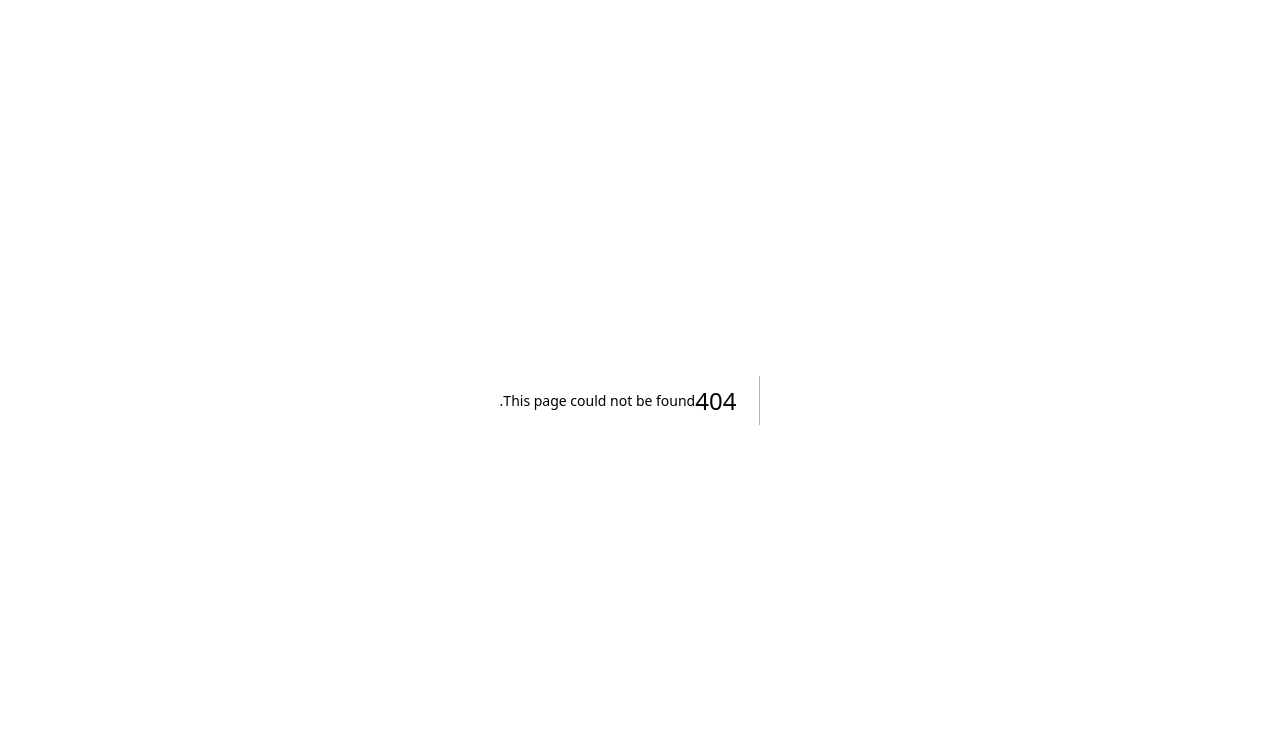
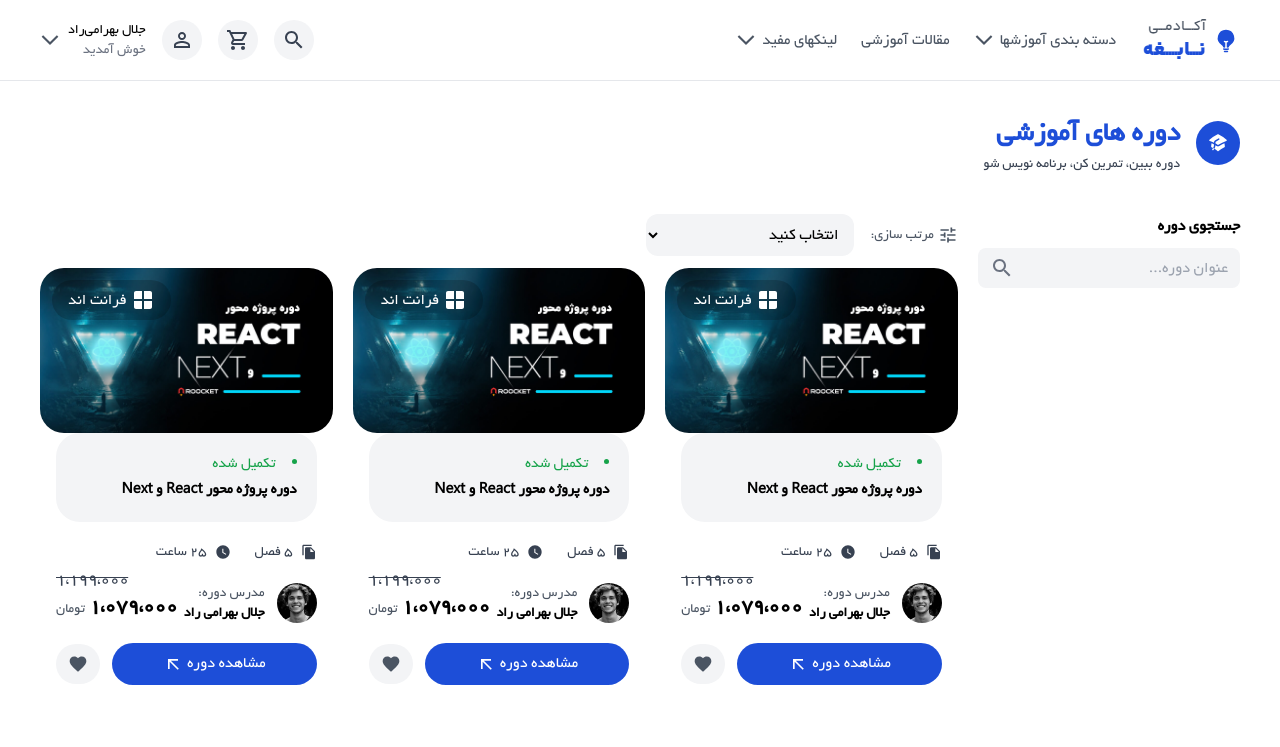
Before and after one commit to parsaes85/nabeghe, a Next.js app: page /courses in a window 1280 px wide. Before the commit this address had no page. Shown: the top 747 px of the page. Built offline with nearby package versions, Linux system fonts and the light colour scheme.

Commit message:
complete courses page except filters

```diff
--- /dev/null
+++ b/app/courses/page.js
@@ -0,0 +1,42 @@
+import React from "react";
+import Navbar from "@/components/modules/Navbar";
+import Footer from "@/components/modules/Footer";
+import Main from "@/components/templates/Courses/Main";
+
+function Courses() {
+  return (
+    <>
+      <Navbar />
+      <div className="mt-28 px-10">
+        <div className="flex gap-4 items-center">
+          <span className="bg-primaryBlue p-3 rounded-full">
+            <svg
+              xmlns="http://www.w3.org/2000/svg"
+              viewBox="0 0 20 20"
+              fill="currentColor"
+              className="w-5 h-5 fill-white"
+            >
+              <path
+                fillRule="evenodd"
+                d="M9.664 1.319a.75.75 0 0 1 .672 0 41.059 41.059 0 0 1 8.198 5.424.75.75 0 0 1-.254 1.285 31.372 31.372 0 0 0-7.86 3.83.75.75 0 0 1-.84 0 31.508 31.508 0 0 0-2.08-1.287V9.394c0-.244.116-.463.302-.592a35.504 35.504 0 0 1 3.305-2.033.75.75 0 0 0-.714-1.319 37 37 0 0 0-3.446 2.12A2.216 2.216 0 0 0 6 9.393v.38a31.293 31.293 0 0 0-4.28-1.746.75.75 0 0 1-.254-1.285 41.059 41.059 0 0 1 8.198-5.424ZM6 11.459a29.848 29.848 0 0 0-2.455-1.158 41.029 41.029 0 0 0-.39 3.114.75.75 0 0 0 .419.74c.528.256 1.046.53 1.554.82-.21.324-.455.63-.739.914a.75.75 0 1 0 1.06 1.06c.37-.369.69-.77.96-1.193a26.61 26.61 0 0 1 3.095 2.348.75.75 0 0 0 .992 0 26.547 26.547 0 0 1 5.93-3.95.75.75 0 0 0 .42-.739 41.053 41.053 0 0 0-.39-3.114 29.925 29.925 0 0 0-5.199 2.801 2.25 2.25 0 0 1-2.514 0c-.41-.275-.826-.541-1.25-.797a6.985 6.985 0 0 1-1.084 3.45 26.503 26.503 0 0 0-1.281-.78A5.487 5.487 0 0 0 6 12v-.54Z"
+                clipRule="evenodd"
+              ></path>
+            </svg>
+          </span>
+          <div>
+            <h4 className="font-bold text-primaryBlue text-[28px]">
+              دوره های آموزشی{" "}
+            </h4>
+            <p className="text-sm text-gray-700">
+              دوره ببین، تمرین کن، برنامه نویس شو
+            </p>
+          </div>
+        </div>
+      </div>
+      <Main />
+      <Footer />
+    </>
+  );
+}
+
+export default Courses;
--- a/app/page.js
+++ b/app/page.js
@@ -1,5 +1,5 @@
+import Navbar from "@/components/modules/Navbar";
 import Footer from "@/components/modules/Footer";
-import Navbar from "@/components/modules/Navbar";
 import Header from "@/components/templates/Index/Header";
 import WhyUs from "@/components/templates/Index/WhyUs";
 import LatestCourses from "@/components/templates/Index/LatestCourses";
--- /dev/null
+++ b/components/templates/Courses/CoursesList.js
@@ -0,0 +1,44 @@
+import React from "react";
+import CourseBox from "@/components/modules/CourseBox";
+import TuneIcon from "@mui/icons-material/Tune";
+import CircularProgress from "@mui/material/CircularProgress";
+
+function CoursesList() {
+  return (
+    <>
+      <div>
+        <div className="flex items-center gap-4">
+          <span className="text-gray-600 text-sm flex items-center gap-1">
+            <TuneIcon fontSize="small" /> مرتب سازی:
+          </span>
+          <div>
+            <select
+              name=""
+              id=""
+              className="bg-gray-100 py-2 px-3 rounded-xl outline-none w-52"
+            >
+              <option value="">انتخاب کنید</option>
+              <option value="latest">جدیدترین</option>
+              <option value="holding">درحال برگزاری</option>
+              <option value="complete">تکمیل ظبط</option>
+              <option value="oldest">قدیمی ترین</option>
+            </select>
+          </div>
+        </div>
+      </div>
+      <div className="grid gap-x-5 gap-y-16 grid-cols-3 mt-3">
+        <CourseBox />
+        <CourseBox />
+        <CourseBox />
+        <CourseBox />
+        <CourseBox />
+      </div>
+      <div className="flex gap-1 items-center justify-center w-fit mx-auto bg-gray-100 rounded-full px-8 py-2 text-primaryBlue mt-12">
+        <span>درحال بارگذاری</span>
+        <CircularProgress size="20px" />
+      </div>
+    </>
+  );
+}
+
+export default CoursesList;
--- /dev/null
+++ b/components/templates/Courses/Filters.js
@@ -0,0 +1,24 @@
+import React from "react";
+import SearchIcon from "@mui/icons-material/Search";
+
+function Filters() {
+  return (
+    <div className="sticky top-24">
+      <div>
+        <h4 className="font-bold mb-2.5">جستجوی دوره</h4>
+        <div className="relative">
+          <input
+            type="text"
+            placeholder="عنوان دوره..."
+            className="bg-gray-100 rounded-lg px-3 py-2 w-full"
+          />
+          <span className="absolute left-3 top-2 text-gray-500">
+            <SearchIcon />
+          </span>
+        </div>
+      </div>
+    </div>
+  );
+}
+
+export default Filters;
--- /dev/null
+++ b/components/templates/Courses/Main.js
@@ -0,0 +1,20 @@
+import React from "react";
+import Filters from "./Filters";
+import CoursesList from "./CoursesList";
+
+function Main() {
+  return (
+    <div className="px-10 mt-10 mb-24">
+      <div className="flex gap-5">
+        <div className="flex-1 relative">
+          <Filters />
+        </div>
+        <div className="flex-[3.5]">
+          <CoursesList />
+        </div>
+      </div>
+    </div>
+  );
+}
+
+export default Main;
```
